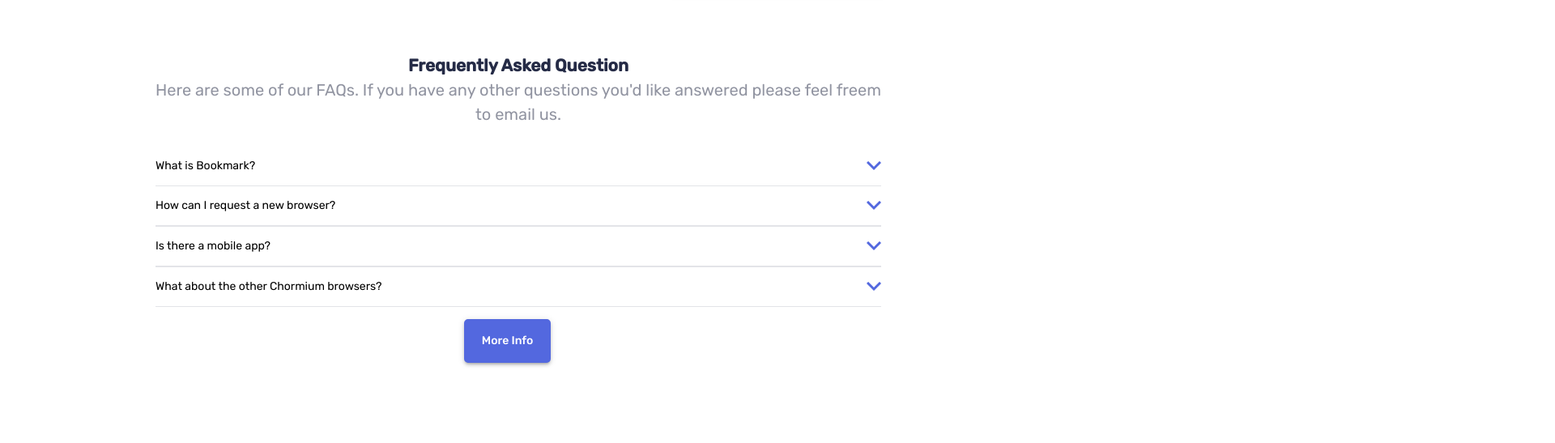
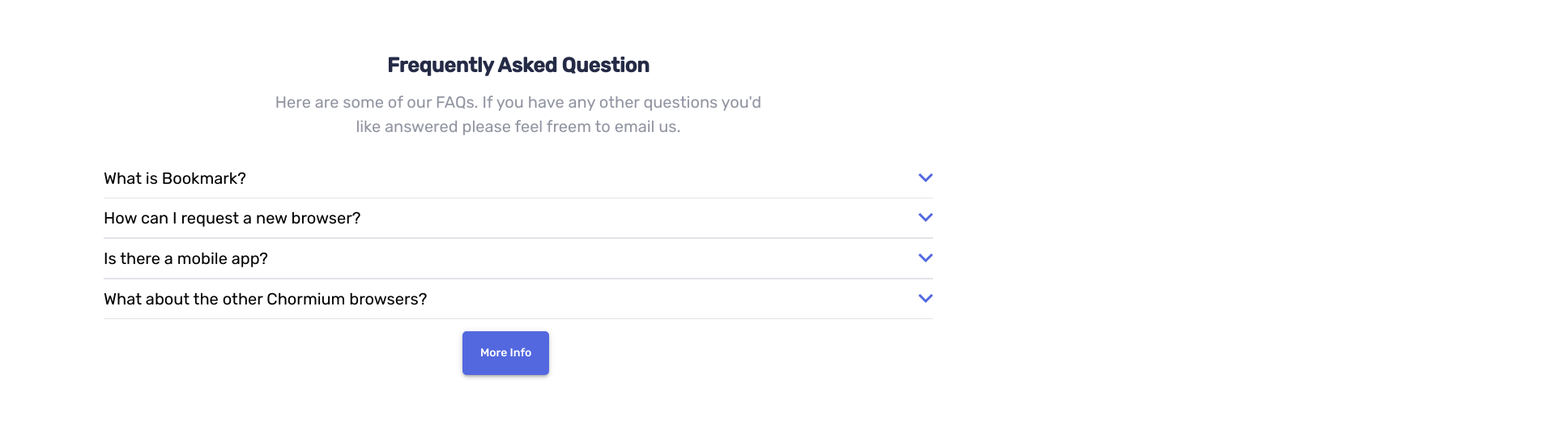
Before and after one commit to Gabe0214/book-mark-landing, a website: page index.html in a window 1280 px wide. Shown: the part 1996-2543 px from the top of the page at 81% size, 1920 px wide, since content can reach past the window. Drawn offline with nearby package versions, Linux system fonts and the light colour scheme; files that its build step writes are made by us from their sources.

Commit message:
added social links to mobile menu

```diff
--- a/index.html
+++ b/index.html
@@ -112,21 +112,21 @@
                         <p>How can I request a new browser?</p>
                         <svg class="arrow" stroke='red'xmlns="http://www.w3.org/2000/svg" width="18" height="12"><path fill="none" stroke-width="3" d="M1 1l8 8 8-8"/></svg>
                     </div>
-                    <p class="tab-info">Lorem ipsum dolor sit amet consectetur, adipisicing elit. Ad soluta optio non nulla quia cumque modi assumenda illum sapiente consequuntur.</p>
+                    <p class="tab-info">Lorem ipsum, dolor sit amet consectetur adipisicing elit. Commodi quibusdam laborum molestias magni sed cupiditate laudantium sunt, autem in veniam!</p>
                 </div>
                 <div class="question-container">
                     <div class="question-arrow-container" id='tab-3'>
                         <p>Is there a mobile app?</p>
                         <svg class="arrow" stroke='red'xmlns="http://www.w3.org/2000/svg" width="18" height="12"><path fill="none" stroke-width="3" d="M1 1l8 8 8-8"/></svg>
                     </div>
-                    <p class="tab-info">Lorem ipsum dolor sit amet consectetur, adipisicing elit. Ad soluta optio non nulla quia cumque modi assumenda illum sapiente consequuntur.</p>
+                    <p class="tab-info">Lorem, ipsum dolor sit amet consectetur adipisicing elit. Nam rem quia ratione molestias vel dolor tempora impedit cumque velit officia veritatis repellendus quae deleniti fugiat ullam dolore fugit pariatur earum sequi voluptate amet asperiores, necessitatibus itaque! Facere accusantium, odio, dolor sunt ullam eius totam libero facilis fugiat eos ipsa, similique tenetur. Impedit odit nihil veritatis debitis, deserunt id aperiam officiis!</p>
                 </div>
                 <div class="question-container">
                     <div class="question-arrow-container" id='tab-4'>
                         <p>What about the other Chormium browsers?</p>
                         <svg class="arrow" stroke='red'xmlns="http://www.w3.org/2000/svg" width="18" height="12"><path fill="none" stroke-width="3" d="M1 1l8 8 8-8"/></svg>
                     </div>
-                    <p class="tab-info">Lorem ipsum dolor sit amet consectetur, adipisicing elit. Ad soluta optio non nulla quia cumque modi assumenda illum sapiente consequuntur.</p>
+                    <p class="tab-info">Lorem ipsum dolor sit amet consectetur adipisicing elit. Quis ratione unde ea. Aliquam distinctio blanditiis quo saepe dicta minus voluptatum ab aspernatur repellat voluptas facere nisi ad unde rerum obcaecati inventore, id nesciunt reiciendis similique, porro ex accusantium itaque! Vel obcaecati quos dignissimos blanditiis, ratione est suscipit ad eaque? Quas.</p>
                 </div>
 
             </div>
@@ -175,6 +175,10 @@
                 <li><a href="#" class="link-color">Contact</a></li>
                 <li><a href="#" class="link-color login">Login</a></li>
             </ul>
+            <div class="social-links-mobile">
+                <a href="#"><img src="/images/icon-facebook.svg" alt="facebook-link"></a>
+                <a href="#"><img src="/images/icon-twitter.svg" alt="twitter-link"></a>
+            </div>
         </div>
     </div>
     <script src="./dist/app.js"></script>
--- a/scss/_faq-section.scss
+++ b/scss/_faq-section.scss
@@ -1,5 +1,11 @@
 #faq {
 	margin-bottom: 15px;
+
+	@include desktop {
+		@include desktop-layout;
+		width: 80%;
+		padding: 0;
+	}
 	.text-drop-down-container {
 		display: flex;
 		flex-direction: column;
@@ -8,6 +14,17 @@
 
 		.text-content-container {
 			margin-bottom: 25px;
+
+			h2 {
+				@include desktop {
+					font-size: 2.5rem;
+					margin-bottom: 2.5%;
+				}
+			}
+
+			p {
+				max-width: 620px;
+			}
 		}
 
 		.drop-down-container {
@@ -27,6 +44,10 @@
 					p {
 						position: relative;
 						z-index: -1;
+
+						@include desktop {
+							font-size: 2rem;
+						}
 					}
 
 					svg {
@@ -52,6 +73,10 @@
 					overflow-y: hidden;
 					max-height: 0;
 					transition: max-height 0.5s ease;
+
+					@include desktop {
+						font-size: 1.8rem;
+					}
 				}
 
 				.is-open {
--- a/scss/_footer-section.scss
+++ b/scss/_footer-section.scss
@@ -2,14 +2,33 @@
 	background: $dark-blue;
 	padding: 4rem 0 0 0;
 	.footer-content {
+		@include desktop {
+			@include desktop-layout;
+			width: 80%;
+			padding-bottom: 4rem;
+			display: flex;
+			justify-content: space-between;
+			align-items: center;
+		}
 		.logo-footer-links-container {
 			display: flex;
 			flex-direction: column;
 			justify-content: center;
 			align-items: center;
+			justify-content: space-between;
+
+			@include desktop {
+				flex-direction: row;
+				align-items: center;
+				width: 47%;
+			}
 
 			svg {
 				margin-bottom: 10px;
+
+				@include desktop {
+					margin-bottom: 0;
+				}
 				.letters {
 					fill: #fff;
 				}
@@ -19,6 +38,10 @@
 				width: 100%;
 				text-align: center;
 				padding: 1rem 0;
+
+				@include desktop {
+					width: auto;
+				}
 
 				&:hover {
 					color: $secondary-color;
--- a/scss/_mobile-menu.scss
+++ b/scss/_mobile-menu.scss
@@ -8,6 +8,10 @@
 	width: 100vw;
 	height: 100vh;
 	top: 0;
+
+	@include desktop {
+		display: none;
+	}
 
 	.mobile-menu-inner-container {
 		// border: 1px solid #fff;
@@ -34,6 +38,21 @@
 				margin-top: 10px;
 			}
 		}
+
+		.social-links-mobile {
+			display: flex;
+			flex-direction: row;
+			height: 100%;
+			justify-content: center;
+			align-items: flex-end;
+			margin-top: 10px;
+
+			a {
+				&:not(:last-child) {
+					margin-right: 8%;
+				}
+			}
+		}
 	}
 }
 
--- a/scss/_universal.scss
+++ b/scss/_universal.scss
@@ -1,5 +1,6 @@
 html {
 	font-size: 62.5%;
+	overflow-x: hidden;
 }
 
 *,
```
